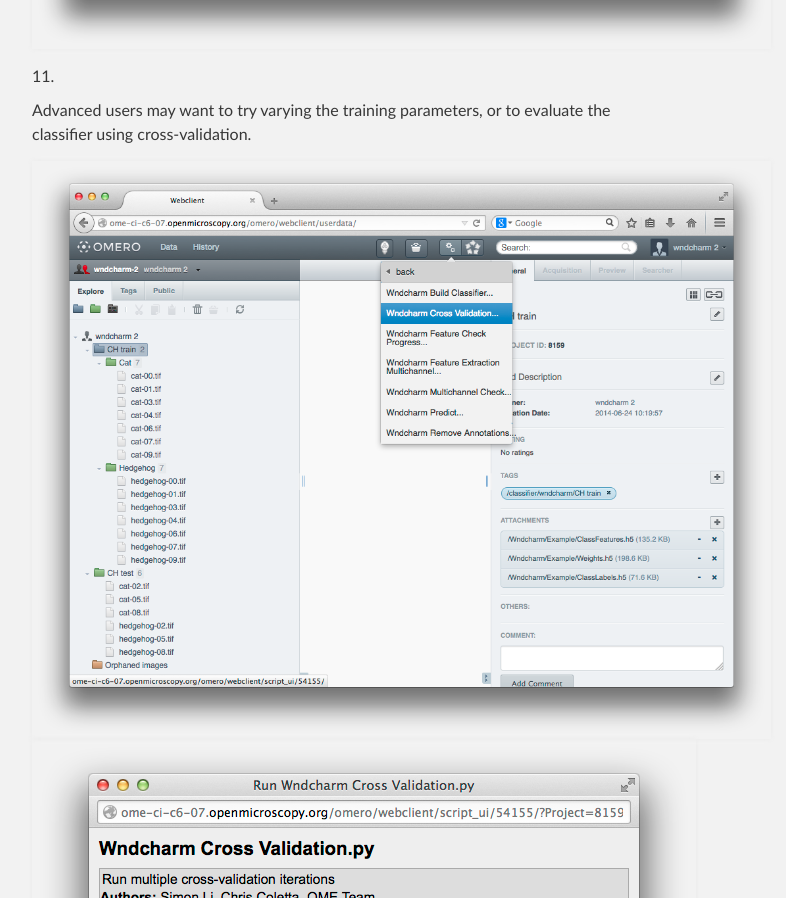
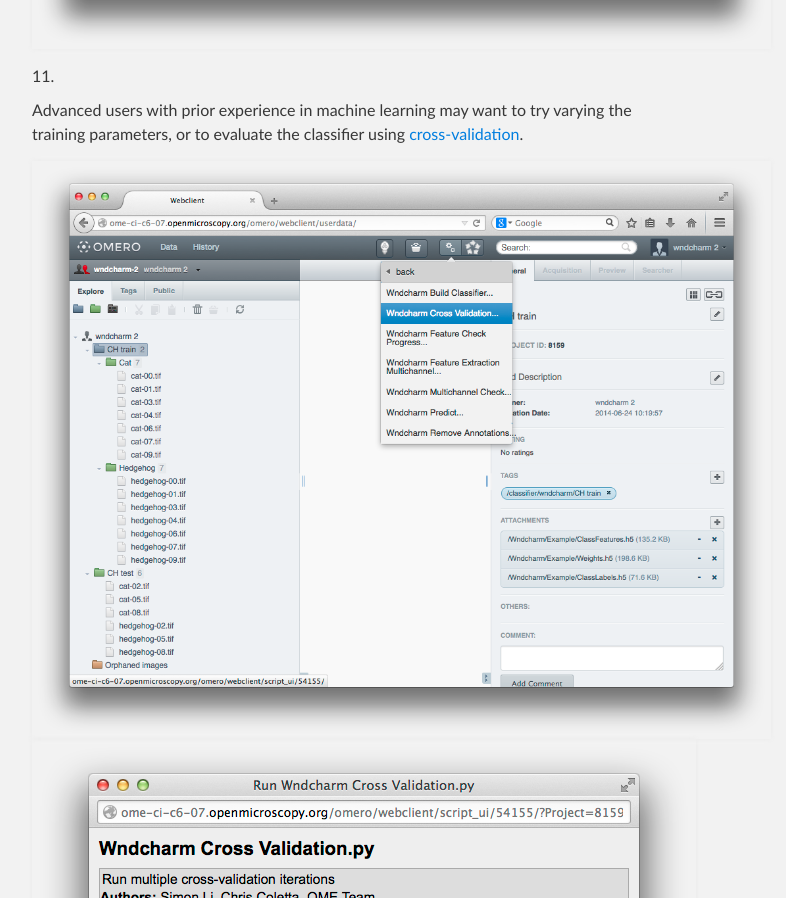
Before and after one commit to ome/omero-pychrm, a plain HTML site: page index.html in a window 1280 px wide. Shown: the part 10408-11306 px from the top of the page, without its empty margins (308-1094 px from the left). Drawn offline with Linux system fonts and the light colour scheme.

Commit message:
Add note/link about cross-validation
https://github.com/ome/omero-wndcharm/issues/39

```diff
--- a/index.html
+++ b/index.html
@@ -102,7 +102,7 @@
 <p><img src="images/14-predict_tagset.png" alt="Classifier tagset"></p>
 </li>
 <li>
-<p>Advanced users may want to try varying the training parameters, or to evaluate the classifier using cross-validation.</p>
+<p>Advanced users with prior experience in machine learning may want to try varying the training parameters, or to evaluate the classifier using <a href="http://en.wikipedia.org/wiki/Cross-validation_%28statistics%29">cross-validation</a>.</p>
 
 <p><img src="images/15-cross_validation_menu.png" alt="Script menu, cross-validation"><img src="images/16-cross_validation_dialog.png" alt="Cross-validation dialog"><img src="images/17-cross_validation_attachment.png" alt="Cross-validation attachment"></p>
 </li>
```
